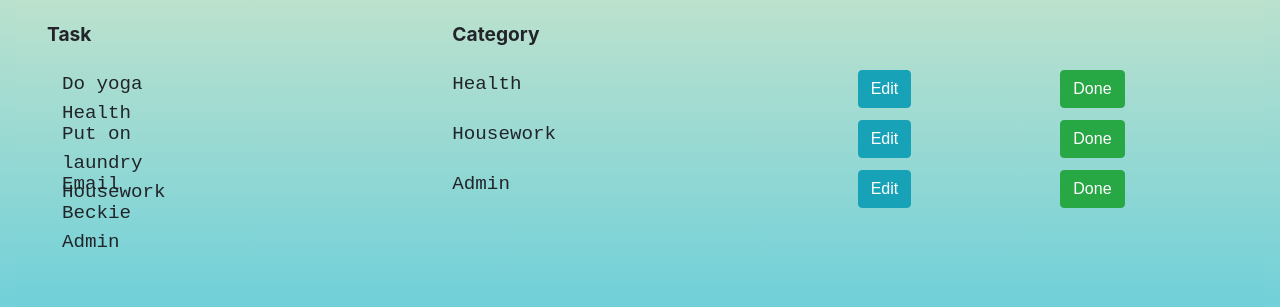
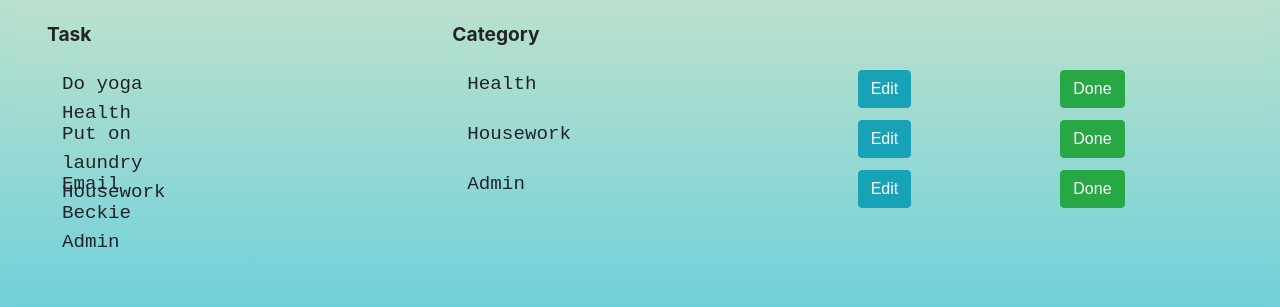
Before and after one commit to notwaving/todo-app-frontend, a React (Create React App) app: page / in a window 1280 px wide. Shown: the part 200-507 px from the top of the page. Built offline with nearby package versions, Linux system fonts and the light colour scheme.

Commit message:
implements strikethrough on task and category when edit button is clicked

```diff
--- a/src/Tasks.js
+++ b/src/Tasks.js
@@ -32,7 +32,7 @@ class Tasks extends React.Component {
 							{description}
 						</div>
 						<div className="col-4">
-							{this.props.item.category}
+							{category}
 						</div>
 						<div className="col-2">
 							<button className="btn btn-info" onClick={this.editClicked}>
```
